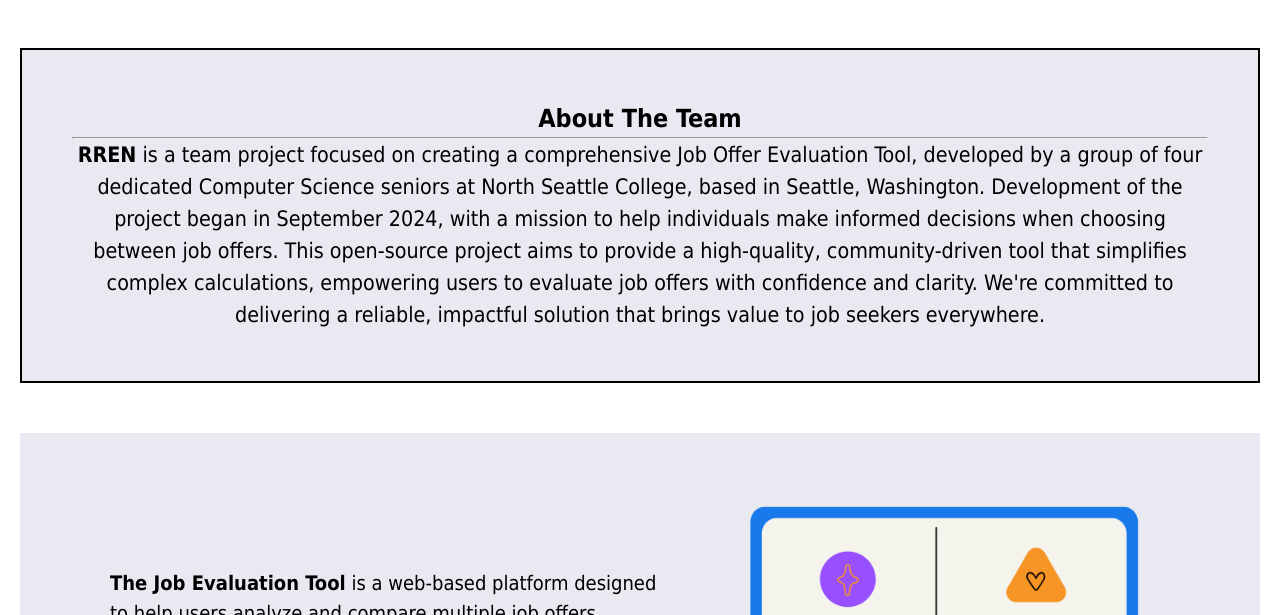
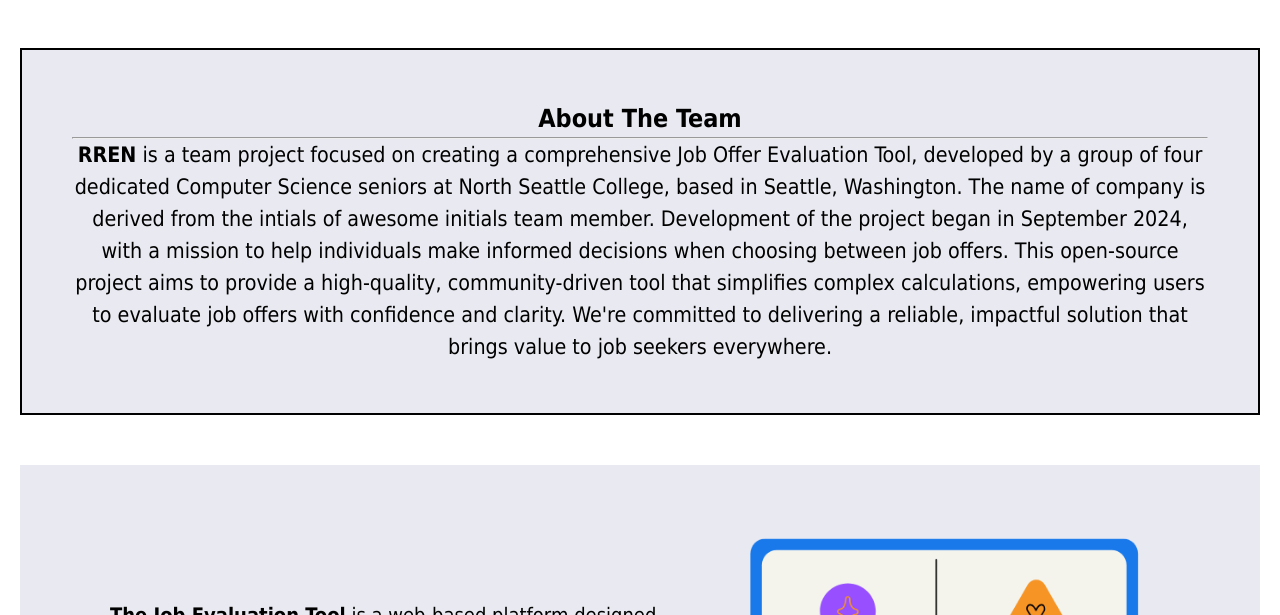
Before and after one commit to roryhackney/job-offer-comparison-website, a website: page public/html/about.html in a window 1280 px wide. Shown: the part 623-1238 px from the top of the page. Drawn offline with Linux system fonts and the light colour scheme.

Commit message:
edit content of about us

```diff
--- a/public/html/about.html
+++ b/public/html/about.html
@@ -28,7 +28,7 @@
                 <p>
                     <h3><strong>About The Team </strong></h3><hr>
                     <strong>RREN</strong> is a team project focused on creating a comprehensive Job Offer Evaluation Tool,
-                    developed by a group of four dedicated Computer Science seniors at North Seattle College, based in Seattle, Washington.
+                    developed by a group of four dedicated Computer Science seniors at North Seattle College, based in Seattle, Washington. The name of company is derived from the intials of awesome initials team member.
                     Development of the project began in September 2024, with a mission to help individuals make informed decisions when choosing between job offers.
                     This open-source project aims to provide a high-quality, community-driven tool that simplifies complex calculations,
                     empowering users to evaluate job offers with confidence and clarity.
```
